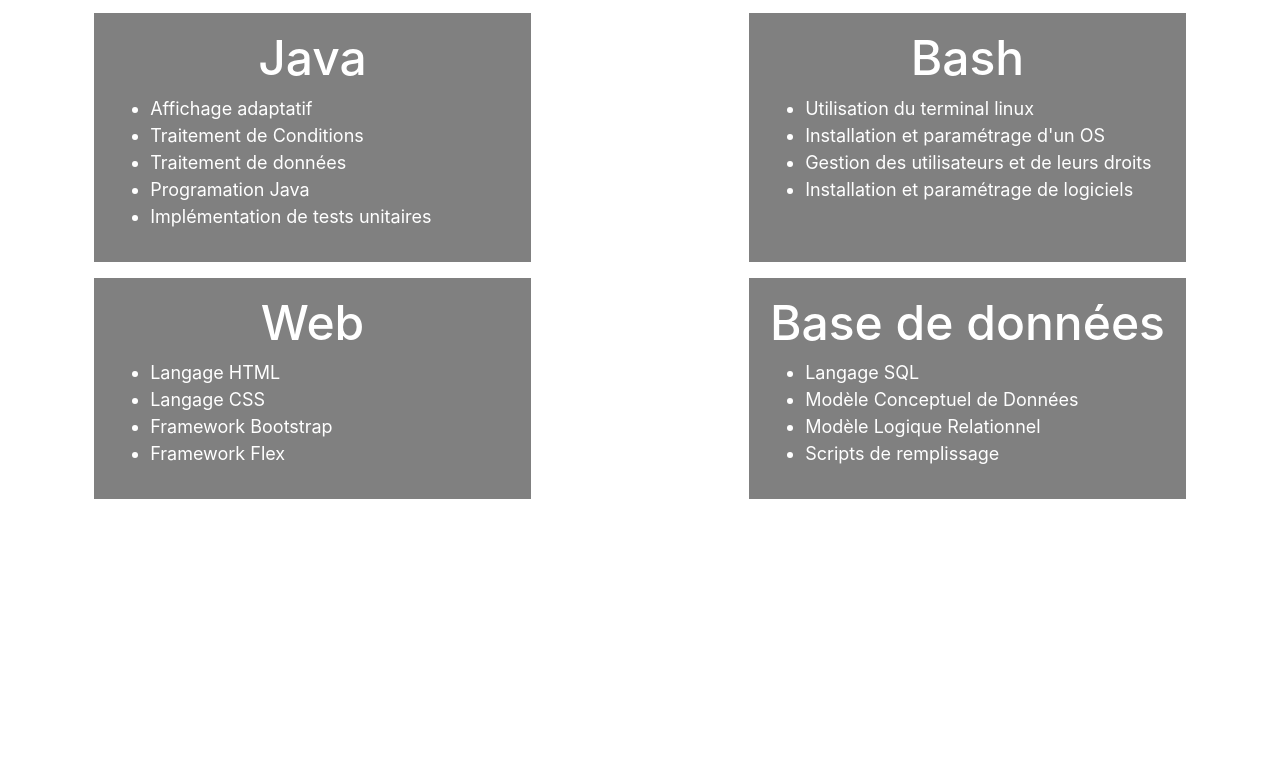
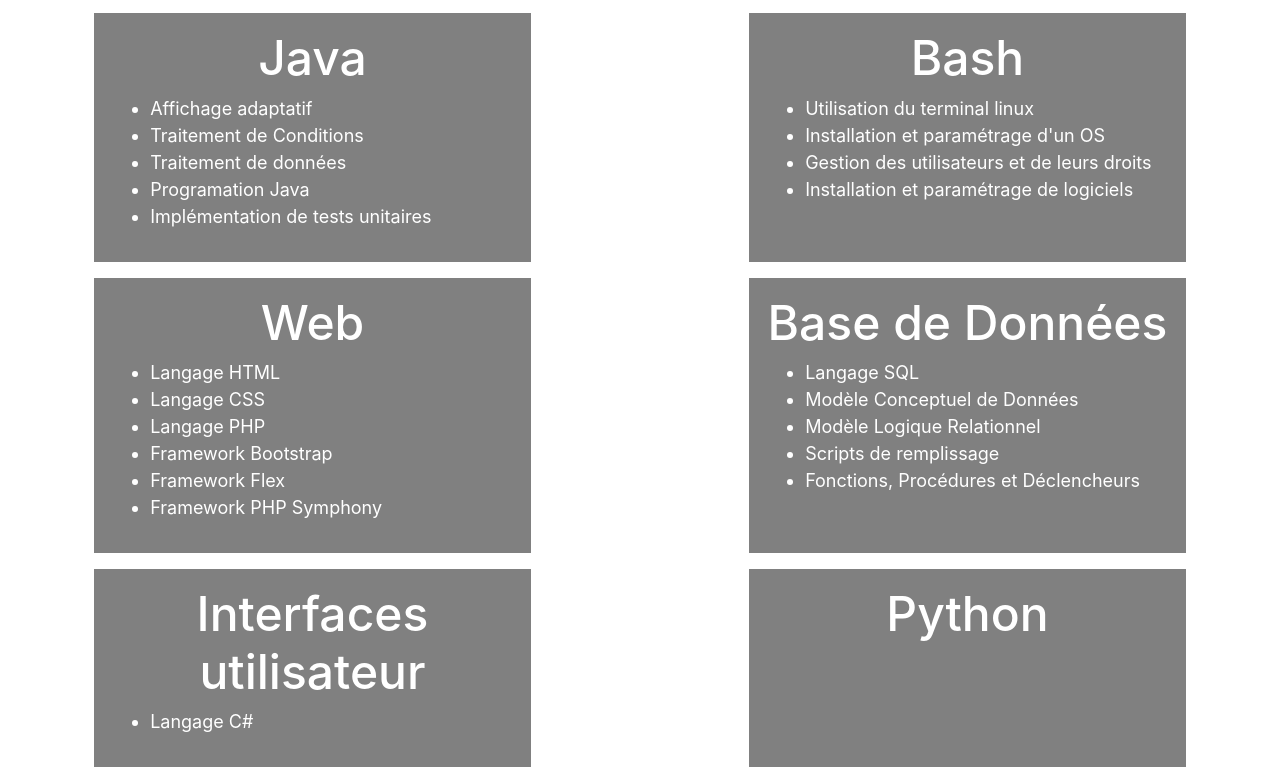
Before and after one commit to CorentinLAFORGUE/Portfolio, a plain HTML site: page Competences.html in a window 1280 px wide. Shown: the part 831-1614 px from the top of the page. Before the commit the page ends 1346 px from the top, so only its background shows below. Drawn offline with nearby package versions, Linux system fonts and the light colour scheme.

Commit message:
Nouvelles Competences

```diff
--- a/Competences.html
+++ b/Competences.html
@@ -19,11 +19,14 @@
     <div class="row" id="navigation">
         <div class="col-md-8" id="nom"><button onclick="window.location.href = 'index.html'">Corentin LAFORGUE</button>
         </div>
-        <div class="col-md-1" id="formation"><button onclick="window.location.href = 'Formation.html'">Formation</button></div>
-        <div class="col-md-1" id="competences"><button onclick="window.location.href = 'Competences.html'">Compétences</button></div>
+        <div class="col-md-1" id="formation"><button
+                onclick="window.location.href = 'Formation.html'">Formation</button></div>
+        <div class="col-md-1" id="competences"><button
+                onclick="window.location.href = 'Competences.html'">Compétences</button></div>
         <div class="col-md-1" id="experiences"><button
                 onclick="window.location.href = 'RetEx-Odomo.html'">Expériences</button></div>
-        <div class="col-md-1" id="contacts"><button onclick="window.location.href = 'Contacts.html'">Contacts</button></div>
+        <div class="col-md-1" id="contacts"><button onclick="window.location.href = 'Contacts.html'">Contacts</button>
+        </div>
     </div>
 
     <h1 id="titre_competences">Mes compétences</h1>
@@ -78,18 +81,37 @@
             <ul class="contenuCompetences">
                 <li>Langage HTML</li>
                 <li>Langage CSS</li>
+                <li>Langage PHP</li>
                 <li>Framework Bootstrap</li>
                 <li>Framework Flex</li>
+                <li>Framework PHP Symphony</li>
             </ul>
         </div>
         <div class="col-md-2"></div>
         <div class="col-md-4" id="page_competences">
-            <h2>Base de données</h2>
+            <h2>Base de Données</h2>
             <ul class="contenuCompetences">
                 <li>Langage SQL</li>
                 <li>Modèle Conceptuel de Données</li>
                 <li>Modèle Logique Relationnel</li>
                 <li>Scripts de remplissage</li>
+                <li>Fonctions, Procédures et Déclencheurs</li>
+            </ul>
+        </div>
+    </div>
+    <div class="row">
+        <div class="col-md-1"></div>
+        <div class="col-md-4" id="page_competences">
+            <h2>Interfaces utilisateur</h2>
+            <ul class="contenuCompetences">
+                <li>Langage C#</li>
+            </ul>
+        </div>
+        <div class="col-md-2"></div>
+        <div class="col-md-4" id="page_competences">
+            <h2>Python</h2>
+            <ul class="contenuCompetences">
+
             </ul>
         </div>
     </div>
```
